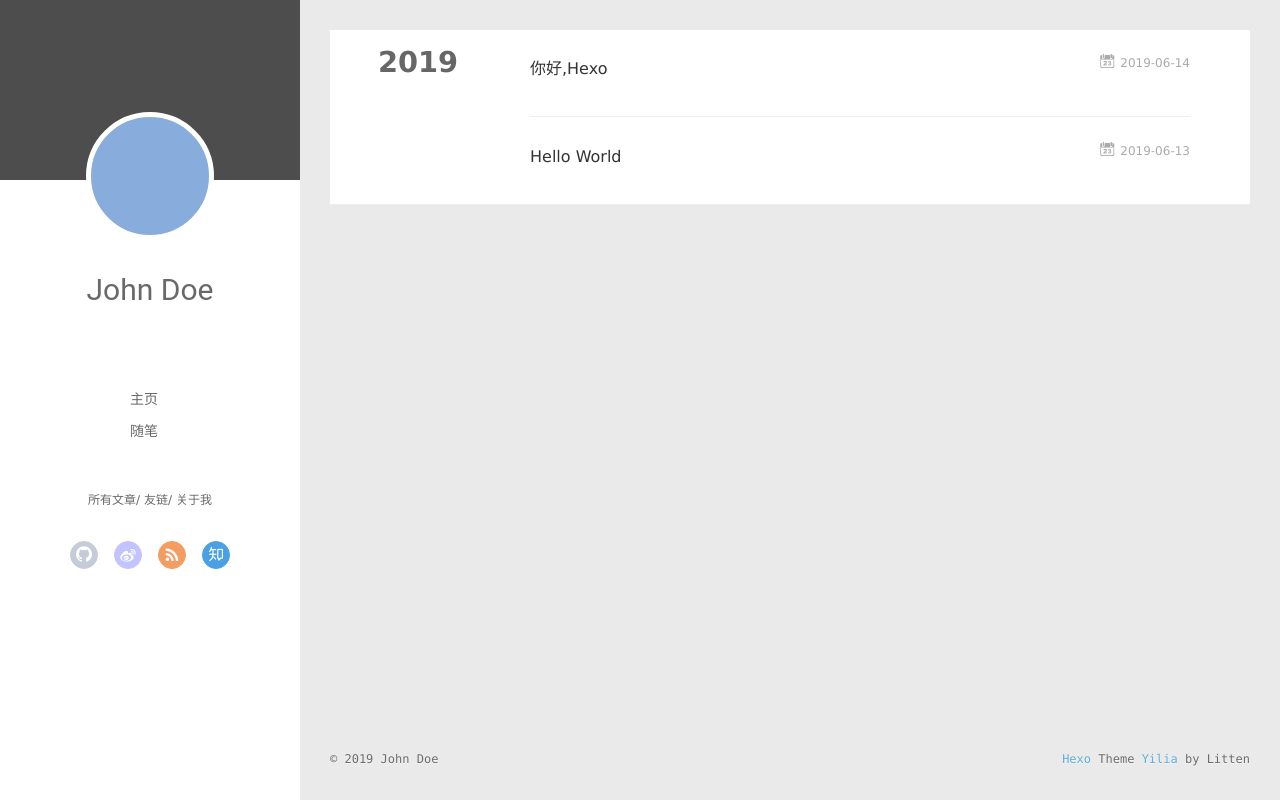
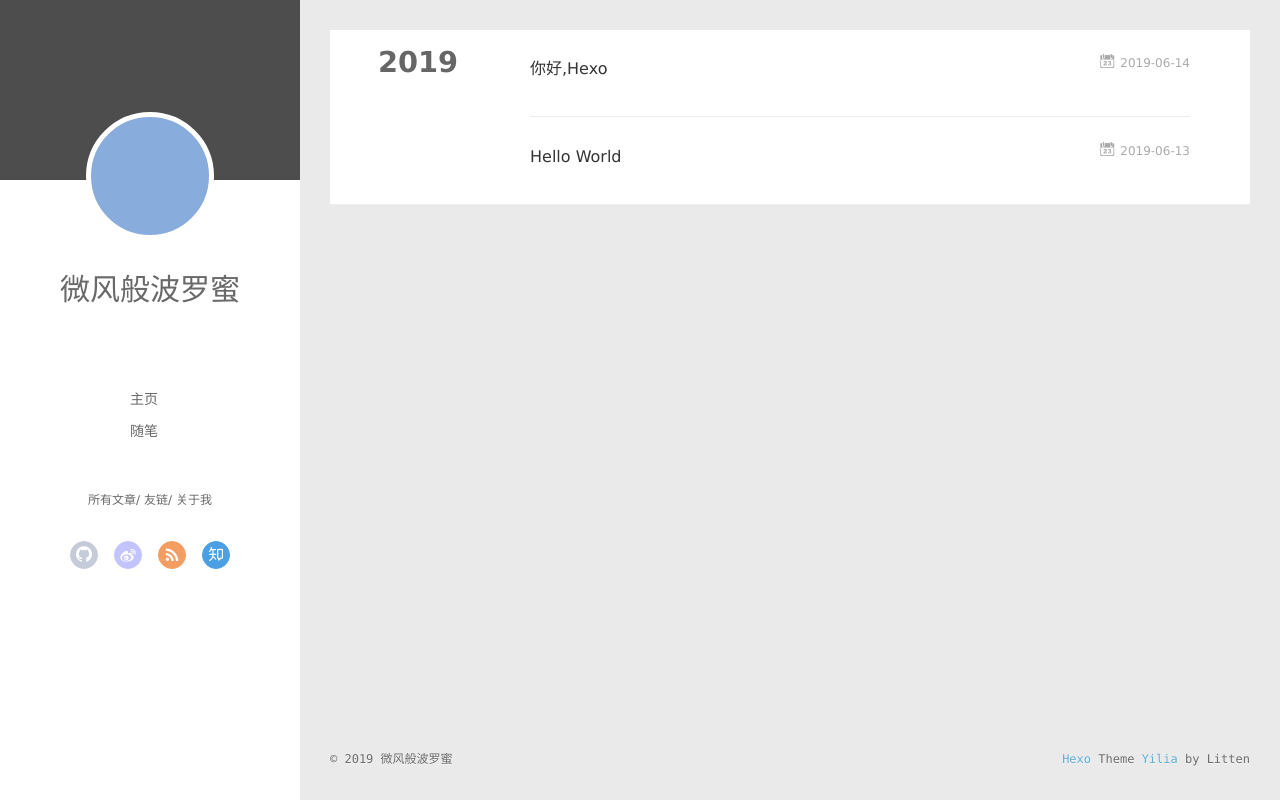
Before and after one commit to JamFeng/JamFeng.github.io, a plain HTML site: page archives/2019/06/index.html in a window 1280 px wide. Drawn offline with Linux system fonts and the light colour scheme; no server answers.

Commit message:
Site updated: 2019-06-14 10:29:18

```diff
--- a/archives/2019/06/index.html
+++ b/archives/2019/06/index.html
@@ -6,17 +6,21 @@
   <meta name="renderer" content="webkit">
   <meta http-equiv="X-UA-Compatible" content="IE=edge">
   <link rel="dns-prefetch" href="http://yoursite.com">
-  <title>Archives: 2019/6 | Hexo</title>
+  <title>Archives: 2019/6 | 微风般波罗蜜</title>
   <meta name="viewport" content="width=device-width, initial-scale=1, maximum-scale=1">
-  <meta property="og:type" content="website">
-<meta property="og:title" content="Hexo">
+  <meta name="description" content="果不其了然可以吃的果冻">
+<meta name="keywords" content="微风打扰你">
+<meta property="og:type" content="website">
+<meta property="og:title" content="微风般波罗蜜">
 <meta property="og:url" content="http://yoursite.com/archives/2019/06/index.html">
-<meta property="og:site_name" content="Hexo">
-<meta property="og:locale" content="default">
+<meta property="og:site_name" content="微风般波罗蜜">
+<meta property="og:description" content="果不其了然可以吃的果冻">
+<meta property="og:locale" content="zh-CN">
 <meta name="twitter:card" content="summary">
-<meta name="twitter:title" content="Hexo">
+<meta name="twitter:title" content="微风般波罗蜜">
+<meta name="twitter:description" content="果不其了然可以吃的果冻">
 
-    <link rel="alternative" href="/atom.xml" title="Hexo" type="application/atom+xml">
+    <link rel="alternative" href="/atom.xml" title="微风般波罗蜜" type="application/atom+xml">
 
 
     <link rel="icon" href="/favicon.png">
@@ -46,7 +50,7 @@
 			<img src class="js-avatar">
 		</a>
 		<hgroup>
-		  <h1 class="header-author"><a href="/">John Doe</a></h1>
+		  <h1 class="header-author"><a href="/">微风般波罗蜜</a></h1>
 		</hgroup>
 
 
@@ -104,7 +108,7 @@
 				<img src class="js-avatar">
 			</div>
 			<hgroup>
-			  <h1 class="header-author js-header-author">John Doe</h1>
+			  <h1 class="header-author js-header-author">微风般波罗蜜</h1>
 			</hgroup>
 
 
@@ -229,7 +233,7 @@
   <div class="outer">
     <div id="footer-info">
     	<div class="footer-left">
-    		&copy; 2019 John Doe
+    		&copy; 2019 微风般波罗蜜
     	</div>
       	<div class="footer-right">
       		<a href="http://hexo.io/" target="_blank">Hexo</a>  Theme <a href="https://github.com/litten/hexo-theme-yilia" target="_blank">Yilia</a> by Litten
```
Also changed, not shown: 2019/06/13/hello-world/index.html (+8 -7 lines), 2019/06/14/你好-Hexo/index.html (+12 -8 lines), archives/2019/index.html (+14 -10 lines), archives/index.html (+14 -10 lines), index.html (+14 -10 lines).
